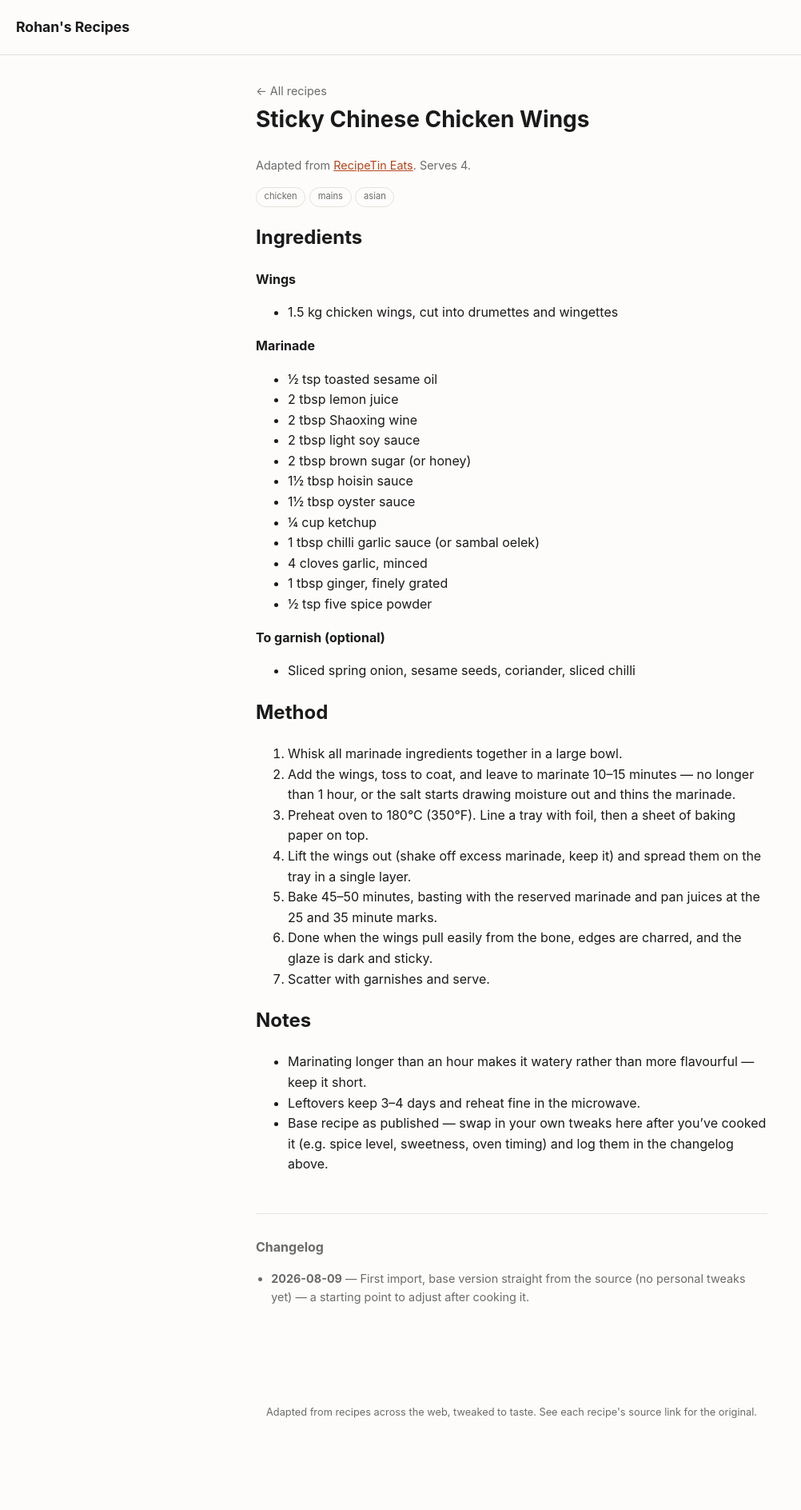
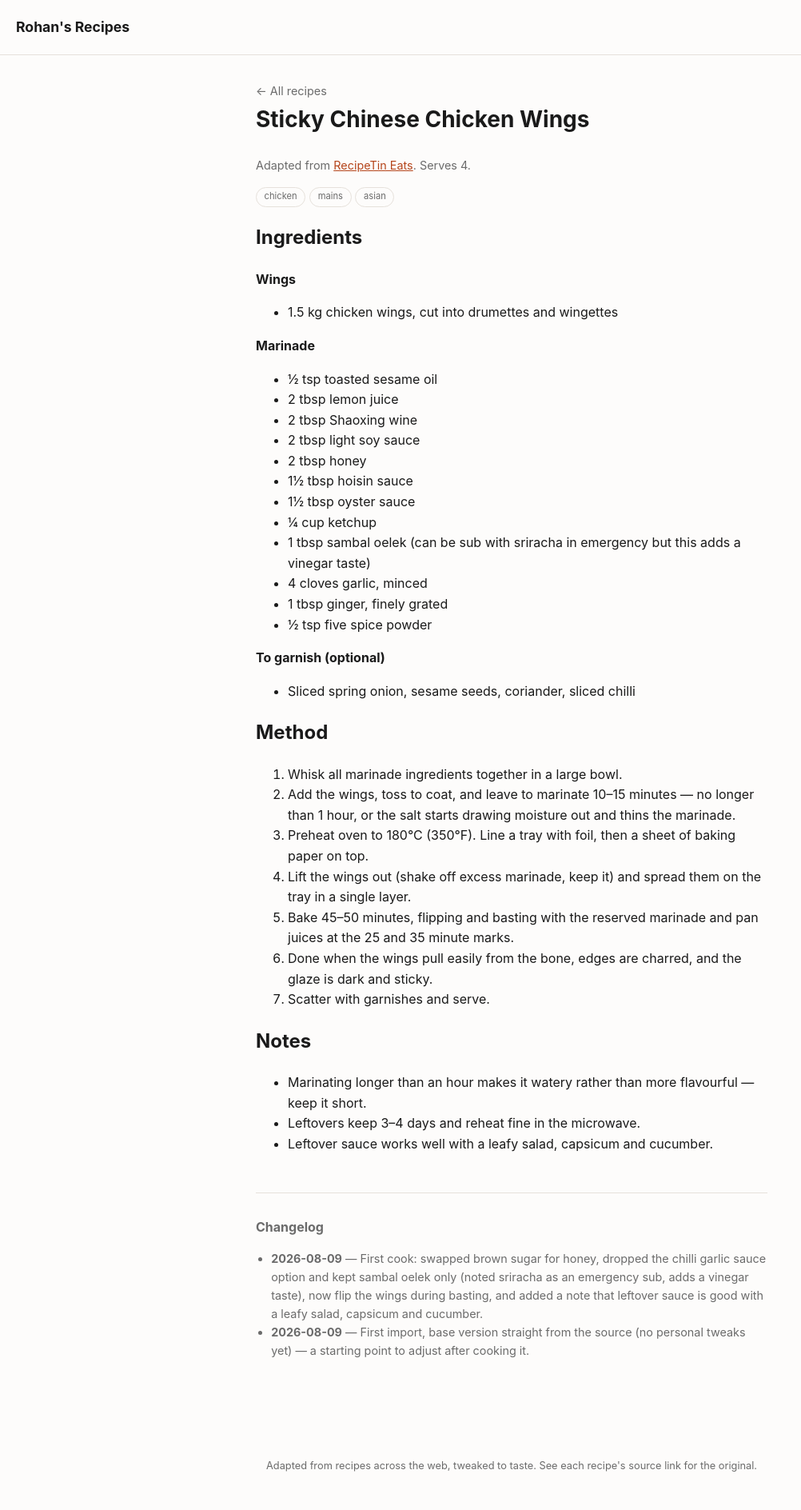
Before and after one commit to rohanswami92/recipes, a Jekyll site: the page built from _recipes/sticky-chinese-chicken-wings.md, in a window 1280 px wide. Shown: the whole page at 80% size, without its empty margins (0-1002 px from the left). Built offline with Jekyll 4.4.1, drawn with Linux system fonts in a browser that asks for light colours; before the commit the page ends 1822 px from its top, so only the background shows below that.

Commit message:
Update sticky Chinese chicken wings after first cook
Honey instead of brown sugar, sambal oelek only, flip while basting,
note on using leftover sauce with salad.

```diff
--- a/_recipes/sticky-chinese-chicken-wings.md
+++ b/_recipes/sticky-chinese-chicken-wings.md
@@ -8,14 +8,15 @@ servings: 4
 changelog:
   - date: 2026-08-09
     note: >-
+      First cook: swapped brown sugar for honey, dropped the chilli garlic sauce option
+      and kept sambal oelek only (noted sriracha as an emergency sub, adds a vinegar
+      taste), now flip the wings during basting, and added a note that leftover sauce
+      is good with a leafy salad, capsicum and cucumber.
+  - date: 2026-08-09
+    note: >-
       First import, base version straight from the source (no personal tweaks yet) —
       a starting point to adjust after cooking it.
 ---
-
-<!--
-  Base version, close to the source. Cook it once, then edit ingredients/method to
-  match what you actually did and add a changelog entry above describing the change.
--->
 
 ## Ingredients
 
@@ -27,11 +28,11 @@ changelog:
 - 2 tbsp lemon juice
 - 2 tbsp Shaoxing wine
 - 2 tbsp light soy sauce
-- 2 tbsp brown sugar (or honey)
+- 2 tbsp honey
 - 1½ tbsp hoisin sauce
 - 1½ tbsp oyster sauce
 - ¼ cup ketchup
-- 1 tbsp chilli garlic sauce (or sambal oelek)
+- 1 tbsp sambal oelek (can be sub with sriracha in emergency but this adds a vinegar taste)
 - 4 cloves garlic, minced
 - 1 tbsp ginger, finely grated
 - ½ tsp five spice powder
@@ -47,7 +48,7 @@ changelog:
 3. Preheat oven to 180°C (350°F). Line a tray with foil, then a sheet of baking paper on top.
 4. Lift the wings out (shake off excess marinade, keep it) and spread them on the tray in a
    single layer.
-5. Bake 45–50 minutes, basting with the reserved marinade and pan juices at the 25 and 35 minute
+5. Bake 45–50 minutes, flipping and basting with the reserved marinade and pan juices at the 25 and 35 minute
    marks.
 6. Done when the wings pull easily from the bone, edges are charred, and the glaze is dark and
    sticky.
@@ -57,5 +58,4 @@ changelog:
 
 - Marinating longer than an hour makes it watery rather than more flavourful — keep it short.
 - Leftovers keep 3–4 days and reheat fine in the microwave.
-- Base recipe as published — swap in your own tweaks here after you've cooked it (e.g. spice
-  level, sweetness, oven timing) and log them in the changelog above.
+- Leftover sauce works well with a leafy salad, capsicum and cucumber.
```
